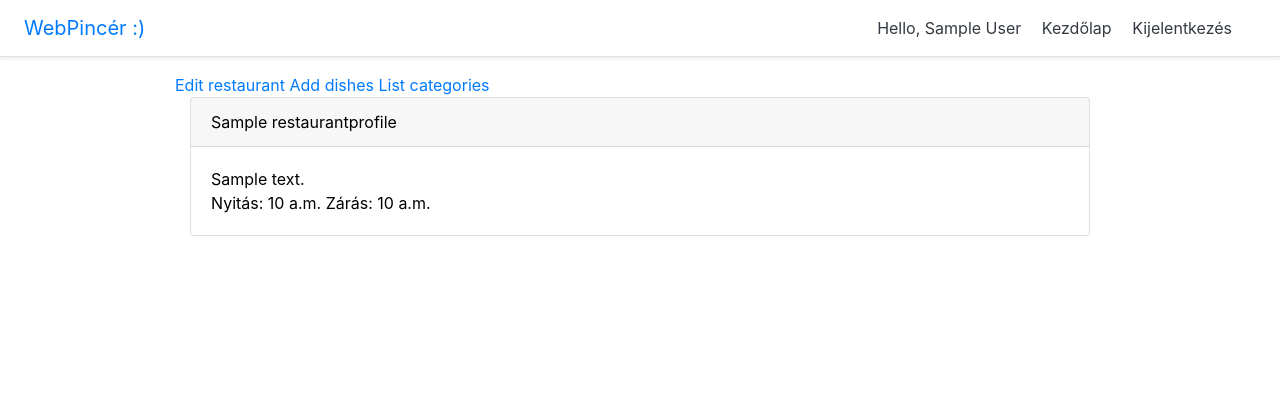
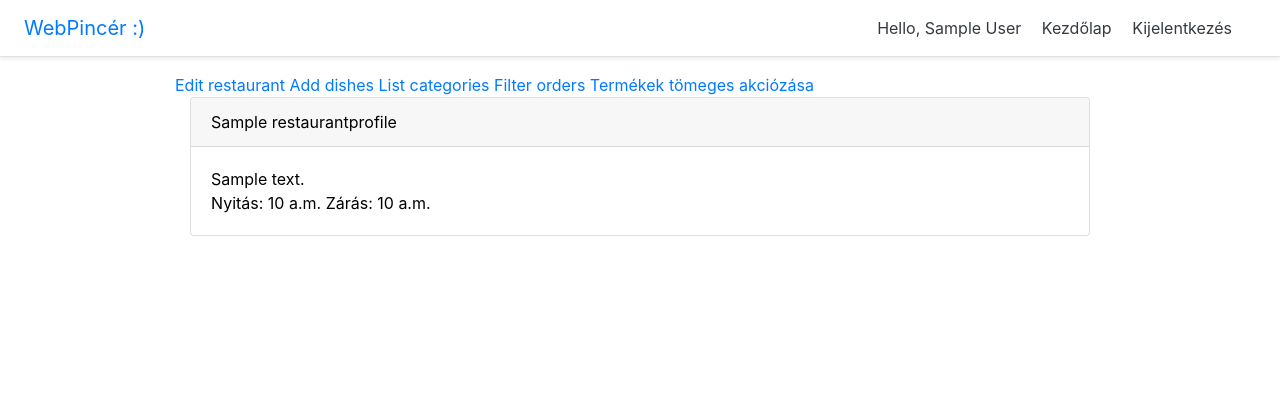
Before and after one commit to sSharkyYy/FoodOrderingApp, a Django app: page / in a window 1280 px wide. Shown: the top 420 px of the page. Run offline with Django 3.2, Linux system fonts and the light colour scheme; a user stored in the database is signed in; tables that the repository leaves empty hold one stand-in row (values such as "Sample post").

Commit message:
add: események

```diff
--- a/FoodOrdering/templates/FoodOrdering/Restaurant/actions.html
+++ b/FoodOrdering/templates/FoodOrdering/Restaurant/actions.html
@@ -3,3 +3,5 @@
 {#<a href="{% url 'FoodOrdering:edit_categories' %}">Edit categories</a>#}
 {#<a href="{% url 'FoodOrdering:add_type' %}">Add categories</a>#}
 <a href="{% url 'FoodOrdering:list_types' %}">List categories</a>
+<a href="{% url 'FoodOrdering:filter_orders' %}">Filter orders</a>
+<a href="{% url 'FoodOrdering:mass_discount' %}">Termékek tömeges akciózása</a>
```
